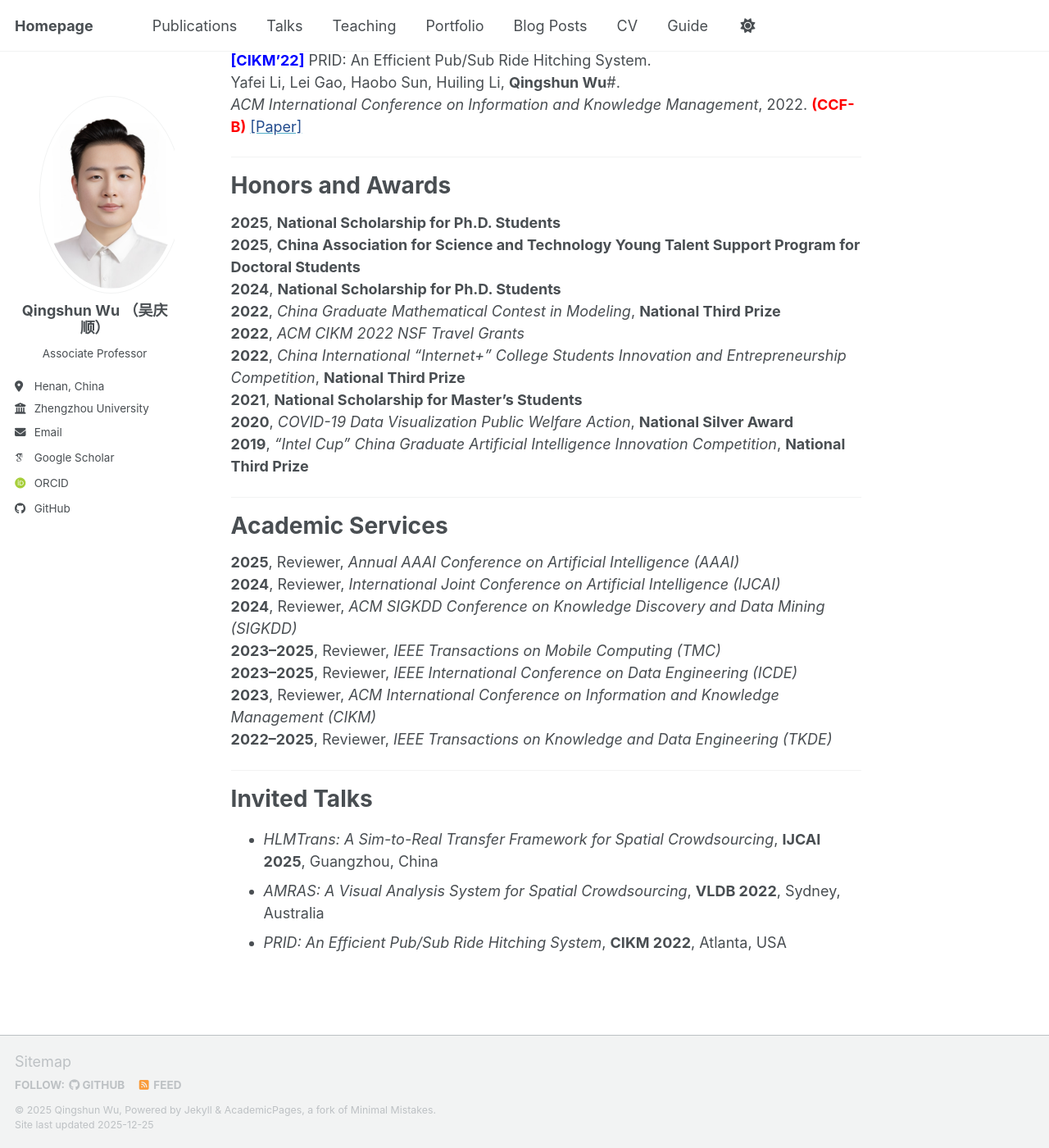
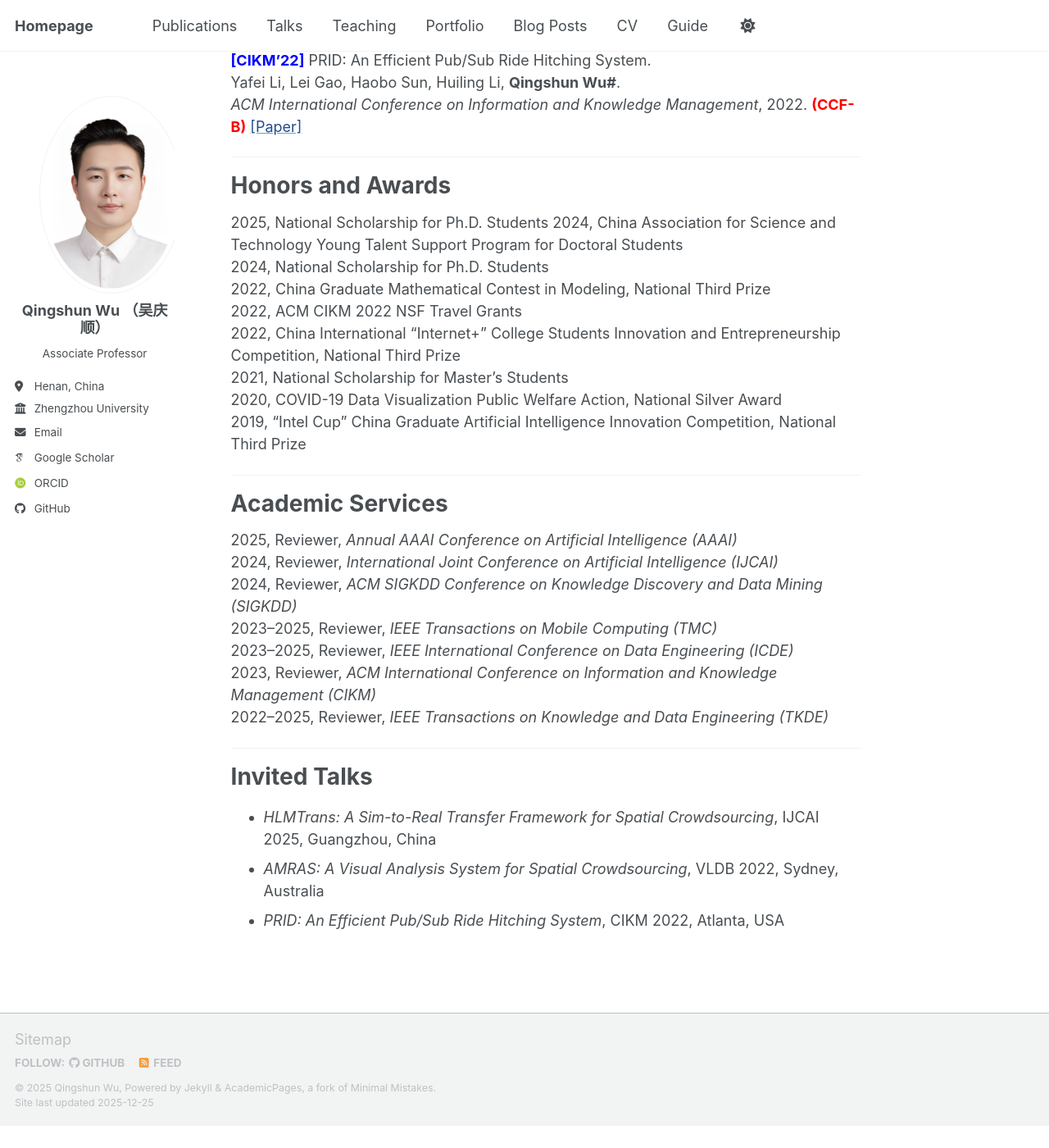
Before and after one commit to aiqswu/homepage, a Jekyll site: the page built from _pages/about.md, in a window 1280 px wide and 1400 px high, scrolled down 1844 px. Shown: the whole window at 82% size. Built offline with Jekyll 4.4.1, drawn with Linux system fonts in a browser that asks for light colours; some web fonts are replaced; a script bundle is joined from its source files by our own code; library files that are not in the unit come from our copies; after the commit the page ends 3217 px from its top, so only the background shows below that; some of the changed text lies outside the part shown.

Commit message:
Update about.md

```diff
--- a/_pages/about.md
+++ b/_pages/about.md
@@ -7,23 +7,23 @@
   - /about.html
 ---
 
-I am an associate professor *(pending formal appointment)* at the School of Computer Science and Artificial Intelligence, Zhengzhou University. I am also a member of the Intelligent Cluster System Engineering Research Center of the Ministry of Education, advised by Prof. [Mingliang Xu](https://www7.zzu.edu.cn/csai/info/1234/2497.htm). In 2024, I was supported by the *China Association for Science and Technology Young Talent Support Program for Doctoral Students*. I will receive my Ph.D. degree in Software Engineering from Zhengzhou University in 2026, under the supervision of Academician [Guoliang Chen](https://casad.cas.cn/ysxx2022/ysmd/xxjs/200906/t20090624_1807834.html) and Prof. [Yafei Li](https://www7.zzu.edu.cn/csai/info/1234/3327.htm).
-I have published more than 10 research papers in international journals/conferences, including *IEEE TKDE*, *IEEE TMC*, *IEEE TITS*, *IEEE ICDE*, *PVLDB*, *IJCAI*, and *ACM CIKM*. I also serve as a reviewer for journals such as *IEEE TKDE* and *IEEE TMC*, and conferences including *ICDE*, *SIGKDD*, *IJCAI*, and *AAAI*.
+I am an associate professor *(pending formal appointment)* at the School of Computer Science and Artificial Intelligence, Zhengzhou University. I am also a member of the Intelligent Cluster System Engineering Research Center of the Ministry of Education, advised by Prof. [<span style="color:rgb(34,75,141);">Mingliang Xu</span>](https://www7.zzu.edu.cn/csai/info/1234/2497.htm). In 2024, I was supported by the *China Association for Science and Technology Young Talent Support Program for Doctoral Students*. I will receive my Ph.D. degree in Software Engineering from Zhengzhou University in 2026, under the supervision of Academician [<span style="color:rgb(34,75,141);">Guoliang Chen</span>](https://casad.cas.cn/ysxx2022/ysmd/xxjs/200906/t20090624_1807834.html) and Prof. [<span style="color:rgb(34,75,141);">Yafei Li</span>](https://www7.zzu.edu.cn/csai/info/1234/3327.htm).
+I have published more than 10 research papers in top-tier international journals/conferences, including *IEEE TKDE*, *IEEE TMC*, *IEEE TITS*, *IEEE ICDE*, *PVLDB*, *IJCAI*, and *ACM CIKM*. I also serve as a reviewer for journals such as *IEEE TKDE* and *IEEE TMC*, and conferences including *ICDE*, *SIGKDD*, *IJCAI*, and *AAAI*.
 
 ## **Research Interests**
 
-My research interests cover **Spatio-temporal Data Management and Analytics** and **Artificial Intelligence**, with a particular focus on:
+My research interests cover *Spatio-temporal Data Management* and *Artificial Intelligence*, with a particular focus on:
 - **Spatial Crowdsourcing**
   *Spatio-temporal task modeling, large-scale optimization, and AI-driven urban service systems (e.g., urban logistics, ridesharing, food delivery).*
 - **Human-in-the-Loop Techniques**
-  *Collaborative human–AI decision-making for complex spatio-temporal tasks, sim-to-real transfer, and robust learning under uncertainty.*
+  *Collaborative human–machine decision-making for complex spatio-temporal tasks, sim-to-real transfer, and robust learning under uncertainty.*
 - **Intelligent Systems**
   *LLM-powered multi-agent and intelligent unmanned systems.*
 
   ---
 
 # **Selected Publications**
-*( *: equal contribution, #: corresponding author.)*
+*( *: equal contribution, #: corresponding author)*
 ## **Journal papers**
  <span style="color:blue;"><strong>[TMC'25]</strong></span> Adaptive Task Assignment in Spatial Crowdsourcing: A Human-in-the-Loop Approach.
   **Qingshun Wu**, Yafei Li, Jinxing Yan, Mei Zhang, Jianliang Xu, Mingling Xu.
@@ -53,39 +53,39 @@
   **Qingshun Wu**, Yafei Li, Huiling Li, Di Zhang, Guanglei Zhu.
   *Proceedings of the VLDB Endowment*, 2022.   <span style="color:red;"><strong>(CCF-A)</strong></span> [<span style="color:rgb(34,75,141);">[Paper]</span>](https://dl.acm.org/doi/abs/10.14778/3554821.3554876)
  <span style="color:blue;"><strong>[CIKM'22]</strong></span> PRID: An Efficient Pub/Sub Ride Hitching System.
-  Yafei Li, Lei Gao, Haobo Sun, Huiling Li, **Qingshun Wu**#.
+  Yafei Li, Lei Gao, Haobo Sun, Huiling Li, **Qingshun Wu#**.
   *ACM International Conference on Information and Knowledge Management*, 2022.   <span style="color:red;"><strong>(CCF-B)</strong></span>  [<span style="color:rgb(34,75,141);">[Paper]</span>](https://dl.acm.org/doi/10.1145/3511808.3557213)
 
   ---
 
 # **Honors and Awards**
 
- **2025**, **National Scholarship for Ph.D. Students**
- **2025**, **China Association for Science and Technology Young Talent Support Program for Doctoral Students**
- **2024**, **National Scholarship for Ph.D. Students**
- **2022**, *China Graduate Mathematical Contest in Modeling*, **National Third Prize**
- **2022**, *ACM CIKM 2022 NSF Travel Grants*
- **2022**, *China International “Internet+” College Students Innovation and Entrepreneurship Competition*, **National Third Prize**
- **2021**, **National Scholarship for Master’s Students**
- **2020**, *COVID-19 Data Visualization Public Welfare Action*, **National Silver Award**
- **2019**, *"Intel Cup" China Graduate Artificial Intelligence Innovation Competition*, **National Third Prize**
+ 2025, National Scholarship for Ph.D. Students
+ 2024, China Association for Science and Technology Young Talent Support Program for Doctoral Students
+ 2024, National Scholarship for Ph.D. Students
+ 2022, China Graduate Mathematical Contest in Modeling, National Third Prize
+ 2022, ACM CIKM 2022 NSF Travel Grants
+ 2022, China International “Internet+” College Students Innovation and Entrepreneurship Competition, National Third Prize
+ 2021, National Scholarship for Master’s Students
+ 2020, COVID-19 Data Visualization Public Welfare Action, National Silver Award
+ 2019, "Intel Cup" China Graduate Artificial Intelligence Innovation Competition, National Third Prize
 
 ---
 
 # **Academic Services**
 
- **2025**, Reviewer, *Annual AAAI Conference on Artificial Intelligence (AAAI)*
- **2024**, Reviewer, *International Joint Conference on Artificial Intelligence (IJCAI)*
- **2024**, Reviewer, *ACM SIGKDD Conference on Knowledge Discovery and Data Mining (SIGKDD)*
- **2023–2025**, Reviewer, *IEEE Transactions on Mobile Computing (TMC)*
- **2023–2025**, Reviewer, *IEEE International Conference on Data Engineering (ICDE)*
- **2023**, Reviewer, *ACM International Conference on Information and Knowledge Management (CIKM)*
- **2022–2025**, Reviewer, *IEEE Transactions on Knowledge and Data Engineering (TKDE)*
+ 2025, Reviewer, *Annual AAAI Conference on Artificial Intelligence (AAAI)*
+ 2024, Reviewer, *International Joint Conference on Artificial Intelligence (IJCAI)*
+ 2024, Reviewer, *ACM SIGKDD Conference on Knowledge Discovery and Data Mining (SIGKDD)*
+ 2023–2025, Reviewer, *IEEE Transactions on Mobile Computing (TMC)*
+ 2023–2025, Reviewer, *IEEE International Conference on Data Engineering (ICDE)*
+ 2023, Reviewer, *ACM International Conference on Information and Knowledge Management (CIKM)*
+ 2022–2025, Reviewer, *IEEE Transactions on Knowledge and Data Engineering (TKDE)*
 
 ---
 
 # **Invited Talks**
 
-- *HLMTrans: A Sim-to-Real Transfer Framework for Spatial Crowdsourcing*, **IJCAI 2025**, Guangzhou, China
-- *AMRAS: A Visual Analysis System for Spatial Crowdsourcing*, **VLDB 2022**, Sydney, Australia
-- *PRID: An Efficient Pub/Sub Ride Hitching System*, **CIKM 2022**, Atlanta, USA
+- *HLMTrans: A Sim-to-Real Transfer Framework for Spatial Crowdsourcing*, IJCAI 2025, Guangzhou, China
+- *AMRAS: A Visual Analysis System for Spatial Crowdsourcing*, VLDB 2022, Sydney, Australia
+- *PRID: An Efficient Pub/Sub Ride Hitching System*, CIKM 2022, Atlanta, USA
```
